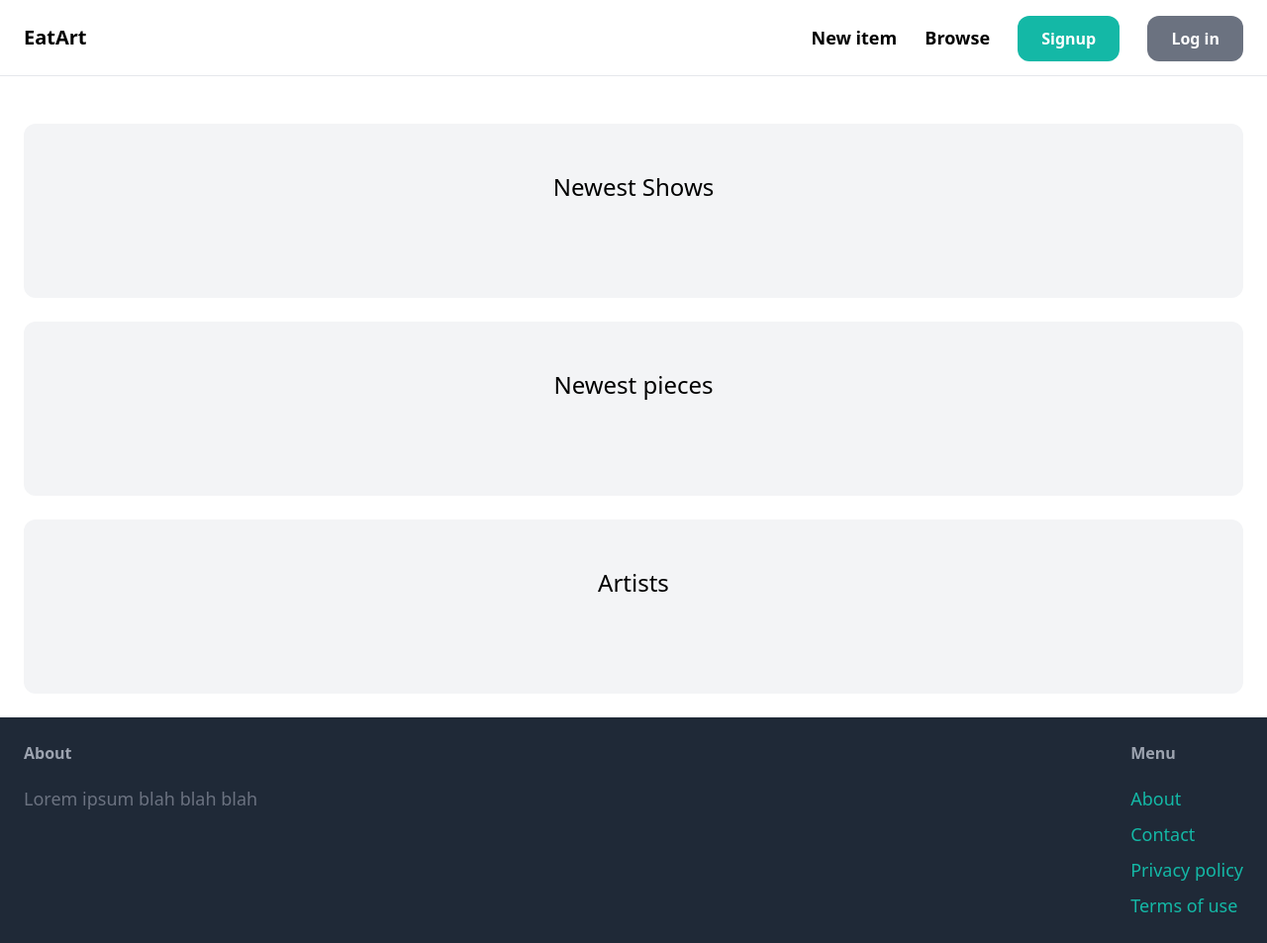
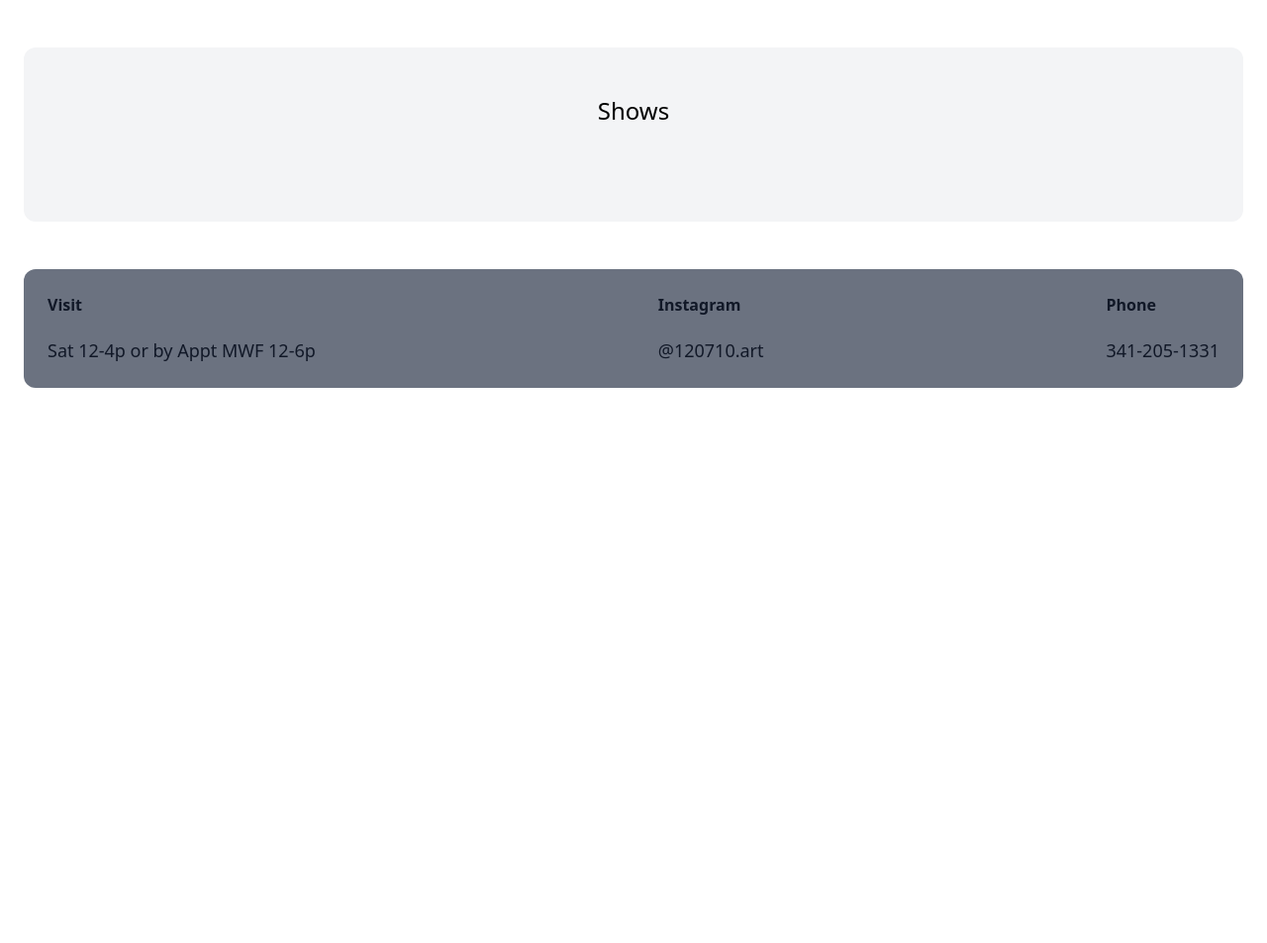
Before and after one commit to jackbackrack/120710-django, a Django app: page / in a window 1280 px wide. Shown: the whole page at 99% size. After the commit the page ends 392 px from the top, so only its background shows below. Run offline with Django 4.2, Linux system fonts and the light colour scheme; data that the repository does not hold is empty; some libraries are stand-ins or nearby versions.

Commit message:
tune out layout

```diff
--- a/market/templates/market/base.html
+++ b/market/templates/market/base.html
@@ -4,37 +4,28 @@
     <meta charset="utf-8">
     <meta name="viewport" content="width=device-width, initial-scale=1.0">
     <script src="https://cdn.tailwindcss.com"></script>
-    <title>{% block title %}{% endblock %} | EatArt</title>
+    <title>{% block title %}{% endblock %} | 120710</title>
   </head>
   <body>
-    <nav class="py-6 px-6 flex justify-between items-center border-b border-gray-200">
-      <a href="/" class="text-xl font-semibold">EatArt</a>
-      <div class="space-x-6">
-        <a href"#" class="text-lg font-semibold hover:text-gray-500">New item</a>
-        <a href"#" class="text-lg font-semibold hover:text-gray-500">Browse</a>
-        <a href"#" class="px-6 py-3 font-semibold bg-teal-500 text-white rounded-xl hover:bg-teal-700">Signup</a>
-        <a href"#" class="px-6 py-3 font-semibold bg-gray-500 text-white rounded-xl hover:bg-teal-700">Log in</a>
-
-      </div>
-    </nav>
     <div class="px-6 py-6">
       {% block content %}
       {% endblock %}
     </div>
-    <footer class="py-6 px-6 flex justify-between bg-gray-800">
-      <div class="w2/3 pr-10">
-        <h3 class="mb-5 font-semibold text-gray-400">About</h3>
-        <p class="text-lg text-gray-500">Lorem ipsum blah blah blah</p>
+    <div class="px-6 py-6">
+    <footer class="py-6 px-6 flex justify-between bg-gray-500 rounded-xl">
+      <div class="w1/3">
+        <h4 class="mb-5 font-semibold text-gray-900">Visit</h4>
+        <p class="text-lg text-gray-900">Sat 12-4p or by Appt MWF 12-6p</p>
       </div>
       <div class="w1/3">
-        <h3 class="mb-5 font-semibold text-gray-400">Menu</h3>
-        <ul class="space-y-2">
-          <li><a href="#" class="text-lg text-teal-500 hover:text-teal-700">About</a></li>
-          <li><a href="{% url 'contact' %}" class="text-lg text-teal-500 hover:text-teal-700">Contact</a></li>
-          <li><a href="#" class="text-lg text-teal-500 hover:text-teal-700">Privacy policy</a></li>
-          <li><a href="#" class="text-lg text-teal-500 hover:text-teal-700">Terms of use</a></li>
-
+        <h4 class="mb-5 font-semibold text-gray-900">Instagram</h4>
+        <p class="text-lg text-gray-900"><a href="https://www.instagram.com/120710.art/">@120710.art</a></p>
       </div>
-    </footer>
+      <div class="w1/3">
+        <h4 class="mb-5 font-semibold text-gray-900">Phone</h4>
+        <p class="text-lg text-gray-900">341-205-1331</p>
+      </div>
+  </footer>
+</div>
   </body>
 </html>
--- a/market/templates/market/index.html
+++ b/market/templates/market/index.html
@@ -6,7 +6,7 @@
 
 {% block content %}
 <div class="mt-6 px-6 py-12 bg-gray-100 rounded-xl">
-  <h2 class="mb-12 text-2xl text-center">Newest Shows</h2>
+  <h2 class="mb-12 text-2xl text-center">Shows</h2>
   <div class="grid grid-cols-3 gap-3">
     {% for show in shows %}
     <div>
@@ -23,53 +23,5 @@
   </div>
 </div>
 
-<div class="mt-6 px-6 py-12 bg-gray-100 rounded-xl">
-  <h2 class="mb-12 text-2xl text-center">Newest pieces</h2>
-  <div class="grid grid-cols-3 gap-3">
-    {% for piece in pieces %}
-    <div>
-      <a href="{% url 'piece:piece_detail' piece.id %}">
-        {% if piece.image %}
-        <div>
-          <img src="{{ piece.image.url }}" class="rounded-t-xl">
-        </div>
-        {% endif %}
-        <div class="p-6 bg-white rounded-b-xl">
-          <h2 class="text-1xl">{{ piece.name }}</h2>
-          <h2 class="text-sm">by {% for item in piece.artists.all %}{{item}}{% endfor %},
-            {% if piece.start_year %}
-            {{ piece.start_year }}-
-            {% endif %}
-            {{ piece.end_year }}
-          </h2>
-          <p class="text-gray-500">Price:
-            {% if piece.price %}
-            ${{ piece.price }}
-            {% endif %}
-            {% if piece.pricing %}
-            {{ piece.pricing }}
-            {% endif %}
-          </p>
-        </div>
-      </a>
-    </div>
-    {% endfor %}
-  </div>
-</div>
-
-<div class="mt-6 px-6 py-12 bg-gray-100 rounded-xl">
-  <h2 class="mb-12 text-2xl text-center">Artists</h2>
-  <div class="grid grid-cols-3 gap-3">
-    {% for artist in artists %}
-    <div>
-      <a href="{% url 'piece:artist_detail' artist.id %}">
-        <div class="p-6 bg-white rounded-b-xl">
-          <h2 class="text-2xl">{{ artist.name }}</h2>
-        </div>
-      </a>
-    </div>
-    {% endfor %}
-  </div>
-</div>
 
 {% endblock %}
```
